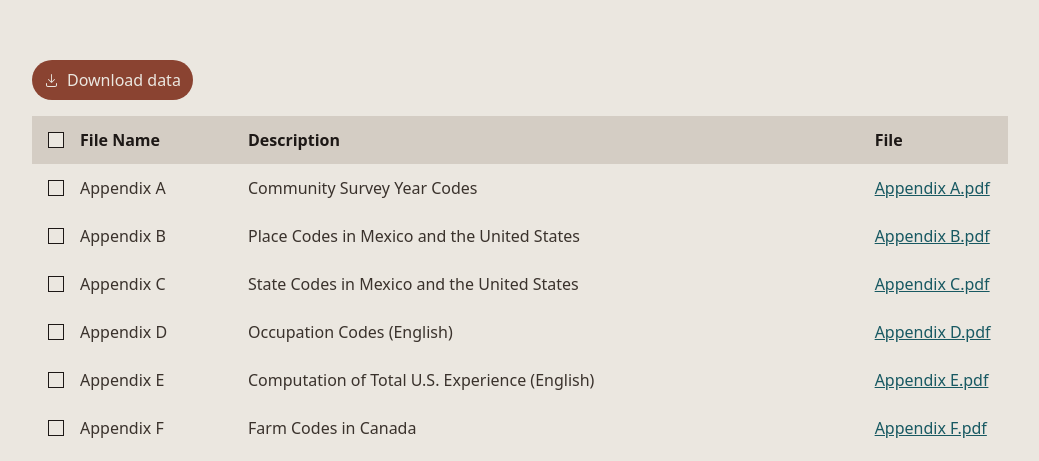
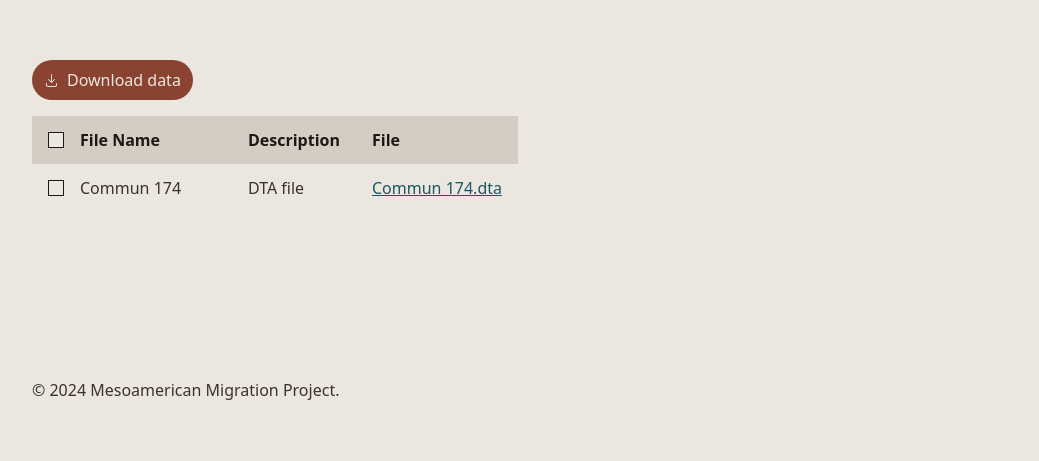
Before and after one commit to brown-ccv/mmp, an Astro site: page /data in a window 1280 px wide. Shown: the part 334-795 px from the top of the page, without its empty margins (120-1159 px from the left). Built offline with nearby package versions, Linux system fonts and the light colour scheme; Astro itself is replaced by a stand-in of ours; a web font is replaced by a local one.

Commit message:
feat: only core files in data page

```diff
--- a/src/pages/data.astro
+++ b/src/pages/data.astro
@@ -2,7 +2,7 @@
 import Layout from "../layouts/Layout.astro"
 import DataForm from "../components/DataForm"
 import { getCollection } from "astro:content"
-const files = await getCollection("data")
+const files = (await getCollection("data")).filter((file) => file.data.cat === "Core")
 ---
 
 <Layout title="Data" description="Data files and information">
```
